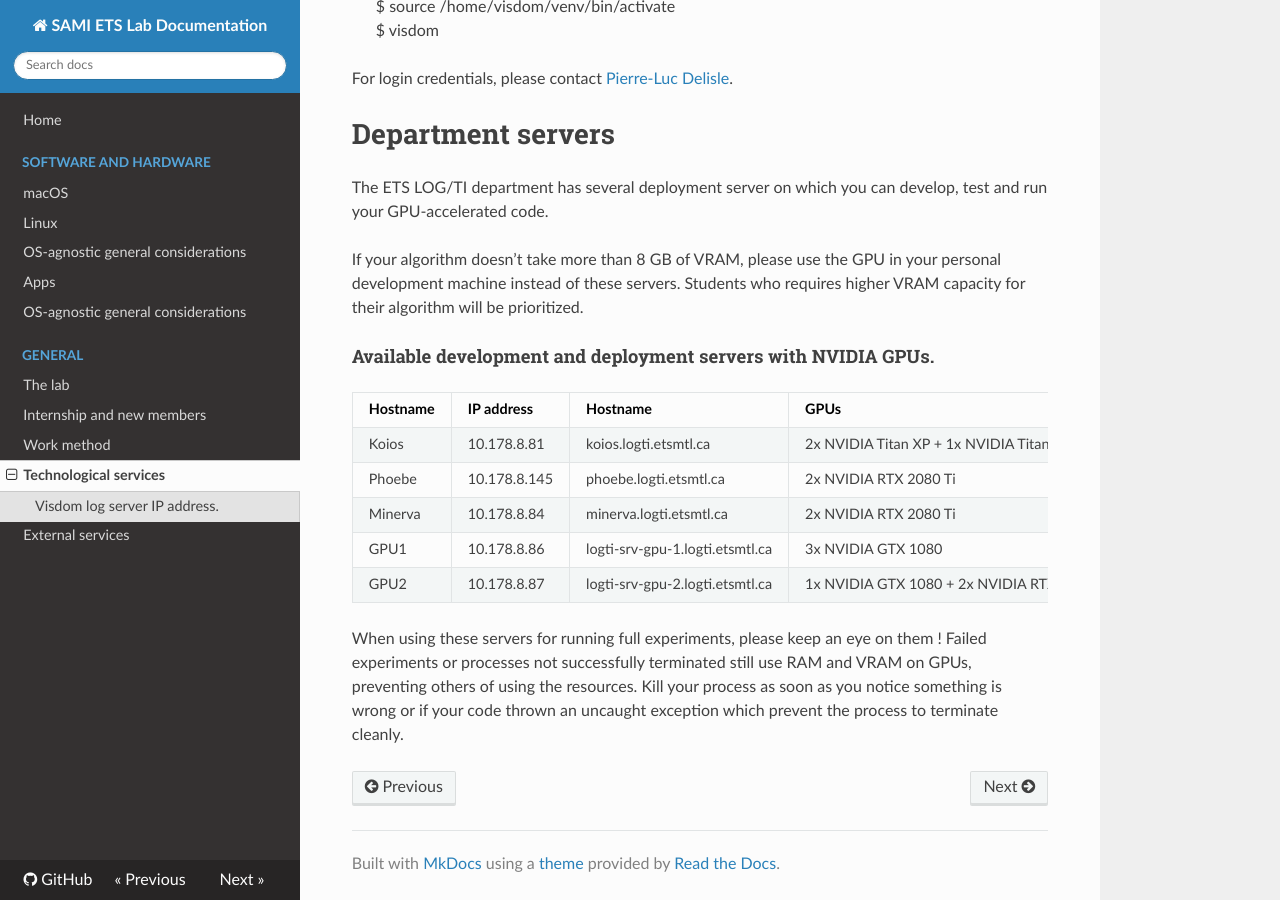
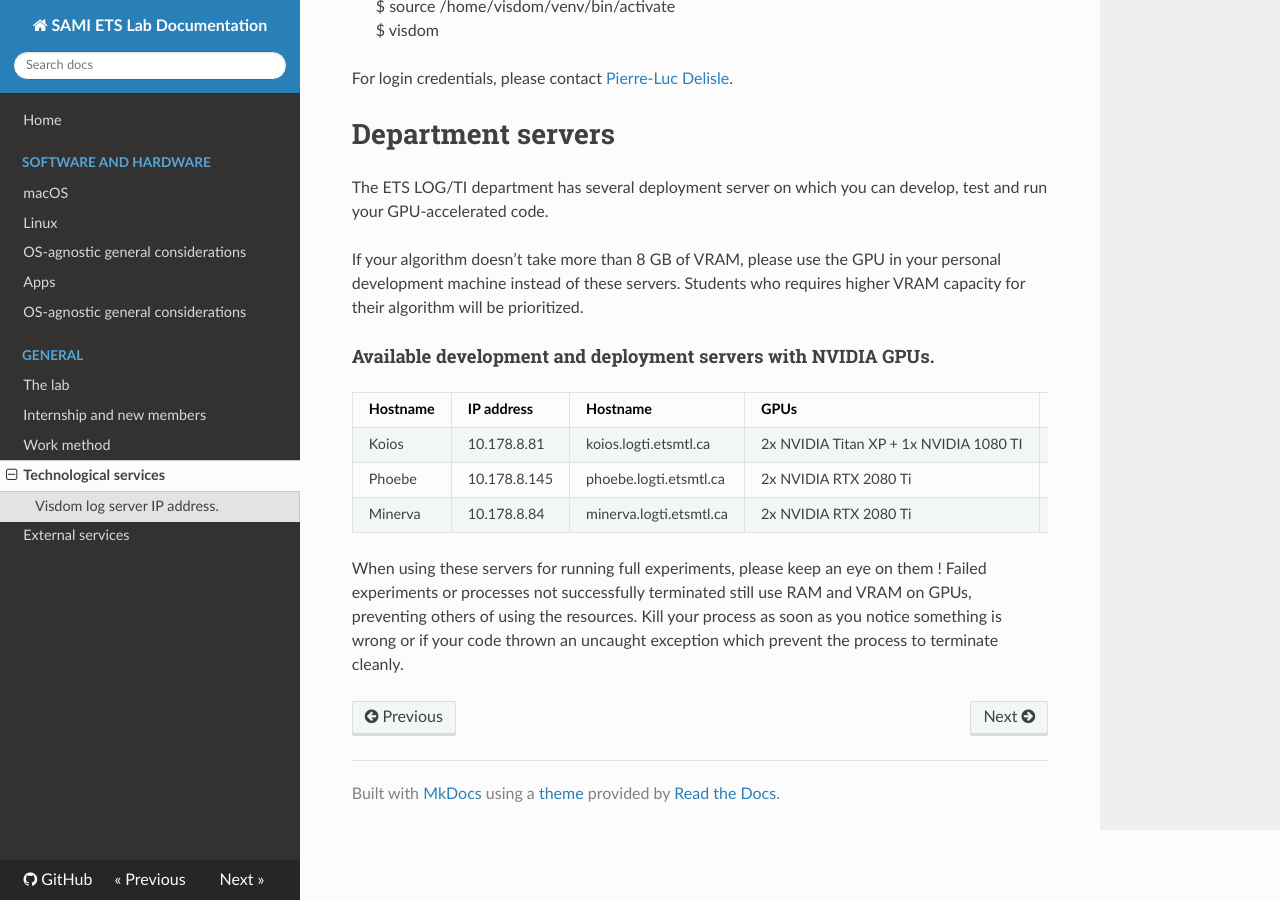
Before and after one commit to sami-ets/Documentation, an MkDocs documentation site: the page built from docs/general/technological_services.md, in a window 1280 px wide and 900 px high, scrolled down 549 px. Built offline with MkDocs 1.6.1, drawn with Linux system fonts in a browser that asks for light colours; nearby versions of some CDN libraries.

Commit message:
Update technological_services.md

```diff
--- a/docs/general/technological_services.md
+++ b/docs/general/technological_services.md
@@ -30,11 +30,9 @@ If your algorithm doesn't take more than 8 GB of VRAM, please use the GPU in you
 
 | Hostname	| IP address        | Hostname                          | GPUs                                          | CUDA Version   |
 |-----------|-------------------|-----------------------------------|-----------------------------------------------|----------------|
-| Koios     | 10.178.8.81	    | koios.logti.etsmtl.ca 	        | 2x NVIDIA Titan XP + 1x NVIDIA Titan X	    | 10.1            |
-| Phoebe	| 10.178.8.145	    | phoebe.logti.etsmtl.ca 	        | 2x NVIDIA RTX 2080 Ti	                        | 10.1           |
-| Minerva	| 10.178.8.84	    | minerva.logti.etsmtl.ca 	        | 2x NVIDIA RTX 2080 Ti	                        | 10.1           |
-| GPU1	    | 10.178.8.86	    | logti-srv-gpu-1.logti.etsmtl.ca   | 3x NVIDIA GTX 1080	                        | 10.1           |
-| GPU2      | 10.178.8.87	    | logti-srv-gpu-2.logti.etsmtl.ca	| 1x NVIDIA GTX 1080 + 2x NVIDIA RTX 2080 Ti	| 10.1           |
+| Koios     | 10.178.8.81	    | koios.logti.etsmtl.ca 	        | 2x NVIDIA Titan XP + 1x NVIDIA 1080 TI	    | 11.0            |
+| Phoebe	| 10.178.8.145	    | phoebe.logti.etsmtl.ca 	        | 2x NVIDIA RTX 2080 Ti	                        | 11.0           |
+| Minerva	| 10.178.8.84	    | minerva.logti.etsmtl.ca 	        | 2x NVIDIA RTX 2080 Ti	                        | 11.0           |
 
 When using these servers for running full experiments, please keep an eye on them ! Failed experiments or processes not
 successfully terminated still use RAM and VRAM on GPUs, preventing others of using the resources. Kill your process as
```
